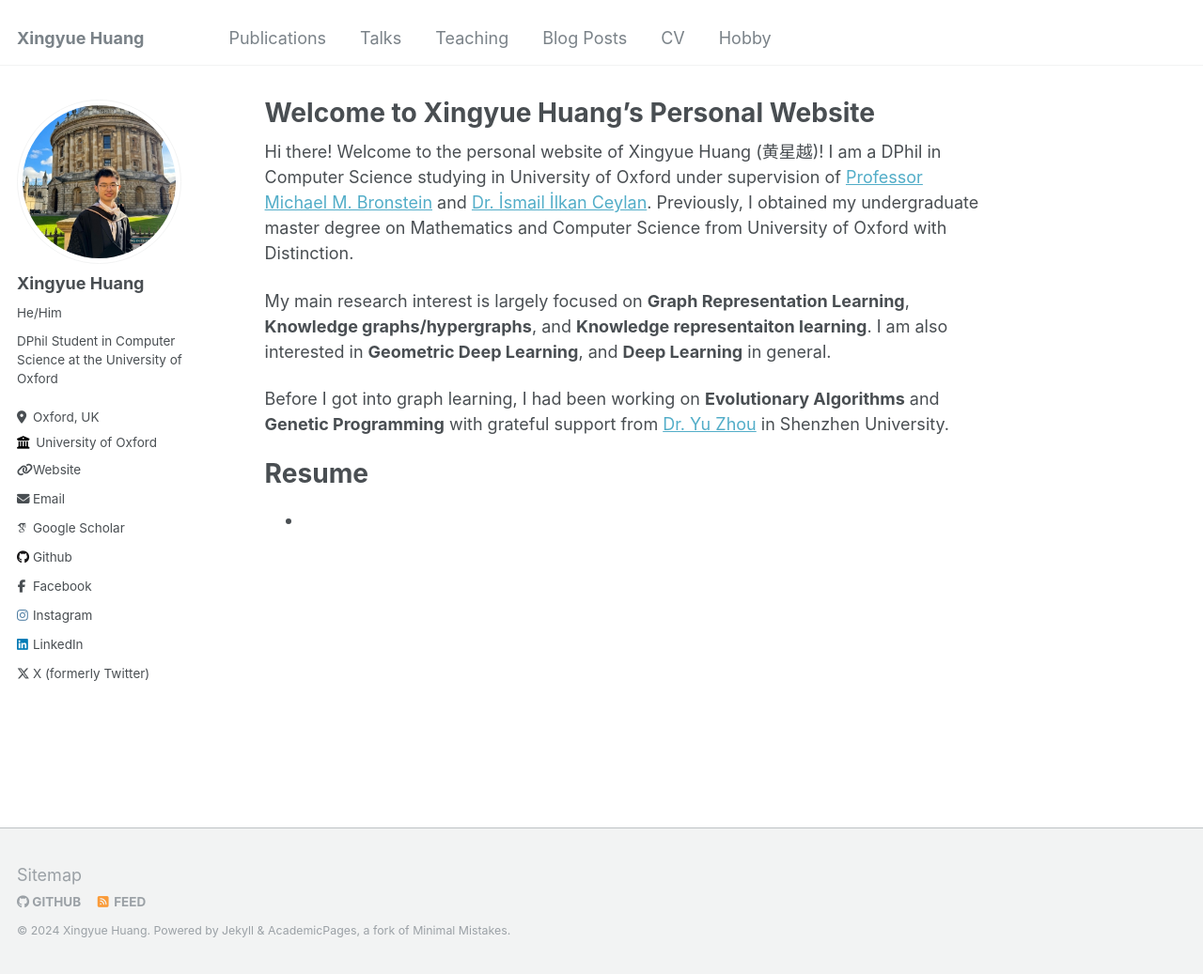
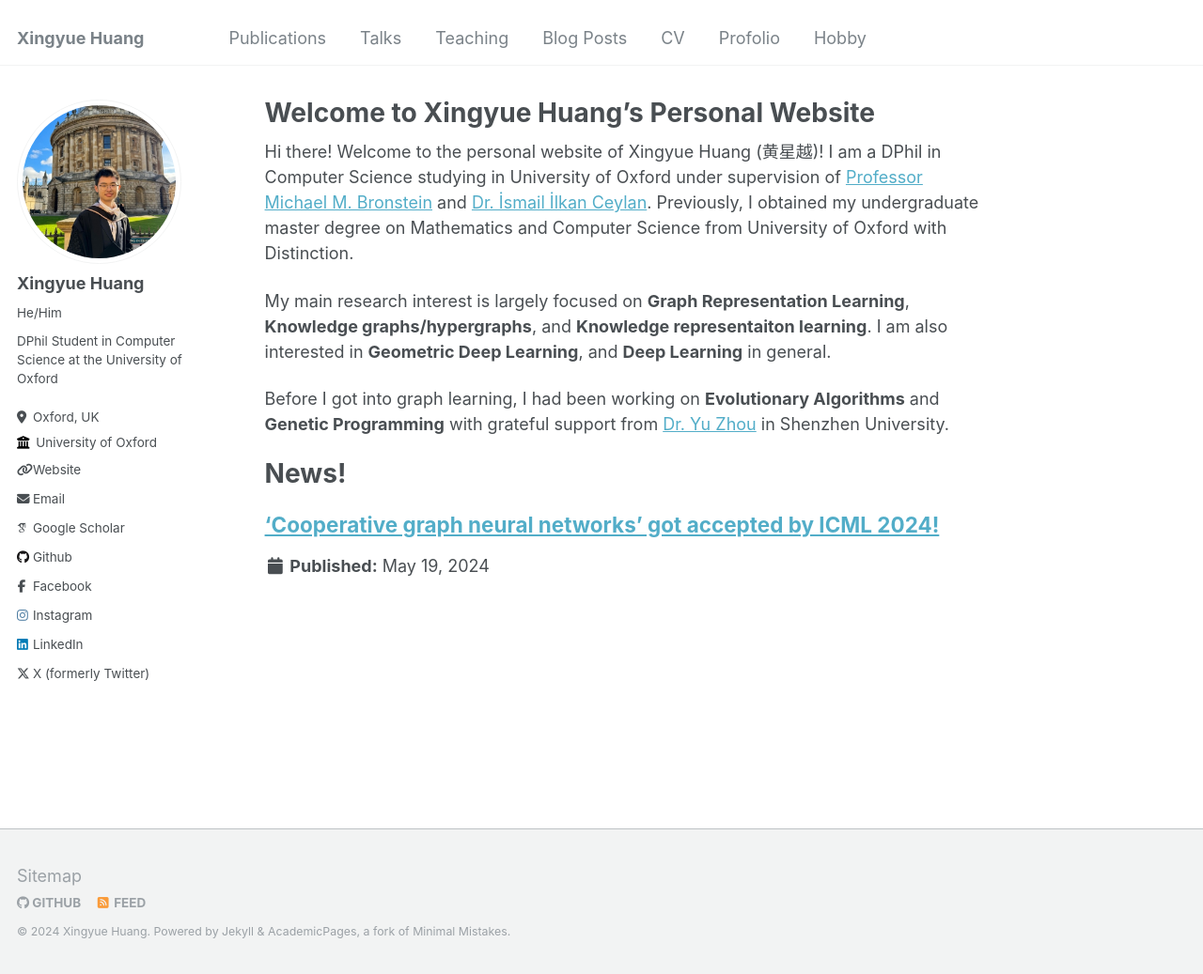
Before and after one commit to HxyScotthuang/HxyScotthuang.github.io, a Jekyll site: the page built from _pages/about.md, in a window 1280 px wide and 1037 px high. Shown: the whole window at 94% size. Built offline with Jekyll 4.4.1, drawn with Linux system fonts in a browser that asks for light colours; some web fonts are replaced.

Commit message:
submit change

```diff
--- a/_data/navigation.yml
+++ b/_data/navigation.yml
@@ -15,6 +15,9 @@ main:
   - title: "CV"
     url: /cv/
 
+  - title: "Profolio"
+    url: /profolio/
+
   - title: "Hobby"
     url: /hobby/
 
--- a/_pages/about.md
+++ b/_pages/about.md
@@ -14,5 +14,8 @@ My main research interest is largely focused on **Graph Representation Learning*
 Before I got into graph learning, I had been working on **Evolutionary Algorithms** and **Genetic Programming** with grateful support from [Dr. Yu Zhou](https://yzhouszu.github.io/) in Shenzhen University.
 
 
-# Resume
-<ul>{% include archive-single-cv.html %}</ul>
+# News!
+
+{% for post in site.portfolio %}
+  {% include archive-single.html %}
+{% endfor %}
--- /dev/null
+++ b/_portfolio/icml2024.md
@@ -0,0 +1,7 @@
+---
+title: " 'Cooperative graph neural networks' got accepted by ICML 2024!"
+excerpt: ""
+collection: portfolio
+---
+
+See you all in Vienna!!!
```
Also changed, not shown: _portfolio/portfolio-1.md (deleted, +0 -7 lines), _portfolio/portfolio-2.html (deleted, +0 -7 lines).
